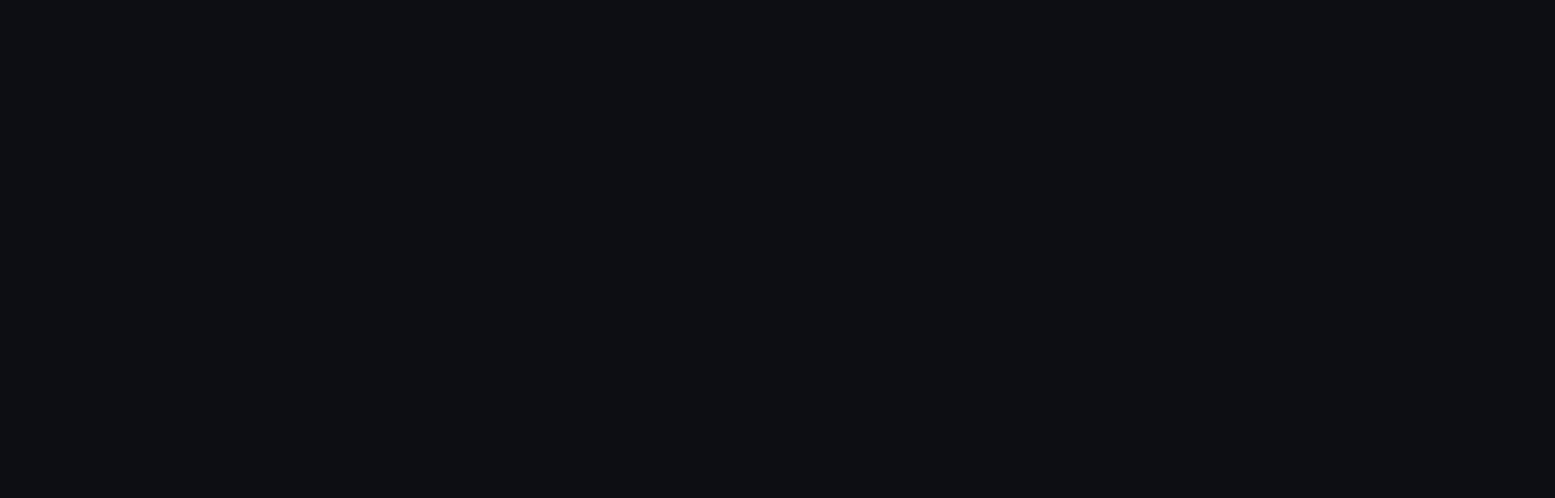
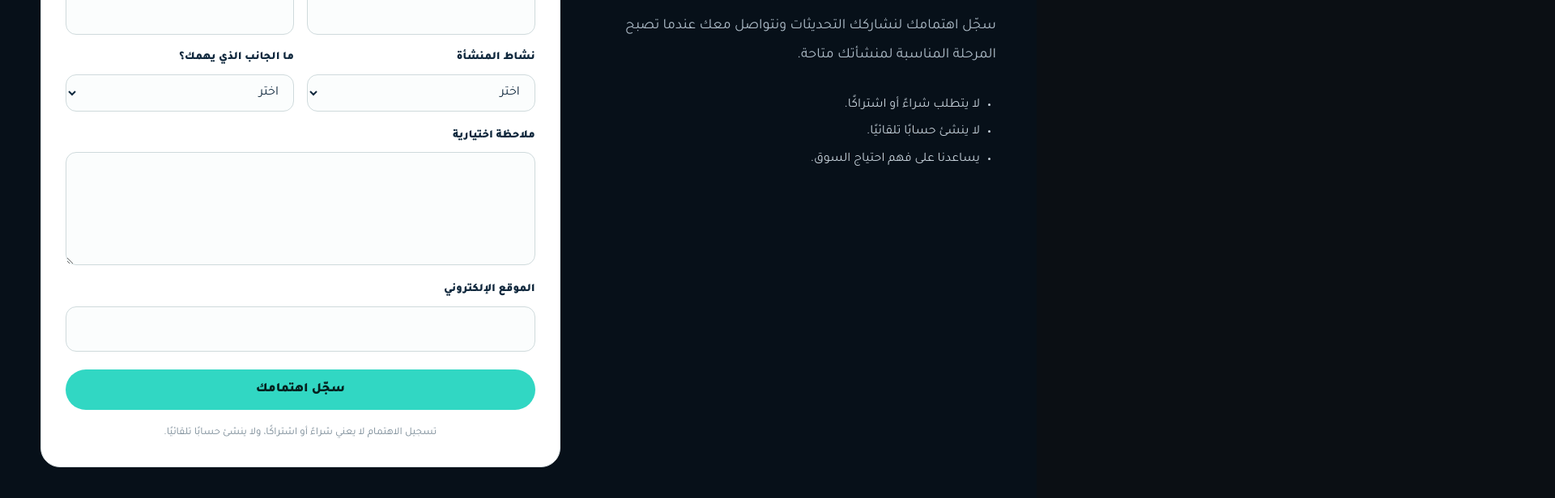
Before and after one commit to TayyarCore/Landing-Page, a Next.js app: page /what-we-do in a window 1280 px wide. Shown: the part 3497-4113 px from the top of the page at 81% size, 1920 px wide, since content can reach past the window. Built offline with nearby package versions, Linux system fonts and the light colour scheme.

Commit message:
fix(marketing): prevent honeypot from causing horizontal overflow

```diff
--- a/app/what-we-do/InterestForm.tsx
+++ b/app/what-we-do/InterestForm.tsx
@@ -100,7 +100,7 @@ export default function InterestForm() {
         <textarea name="notes" rows={4} maxLength={1200} />
       </label>
 
-      <label className={styles.honeypot} aria-hidden="true">
+      <label hidden aria-hidden="true">
         <span>الموقع الإلكتروني</span>
         <input name="website" tabIndex={-1} autoComplete="off" />
       </label>
```
